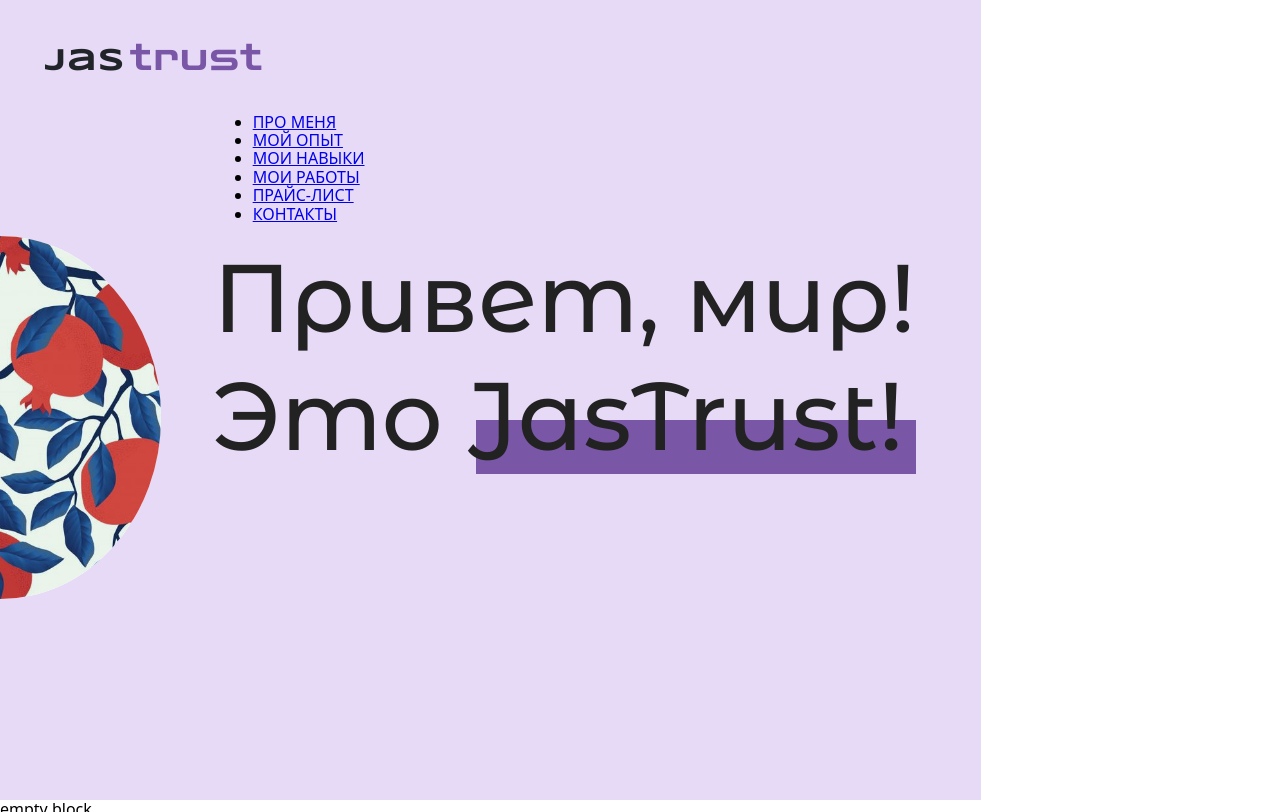
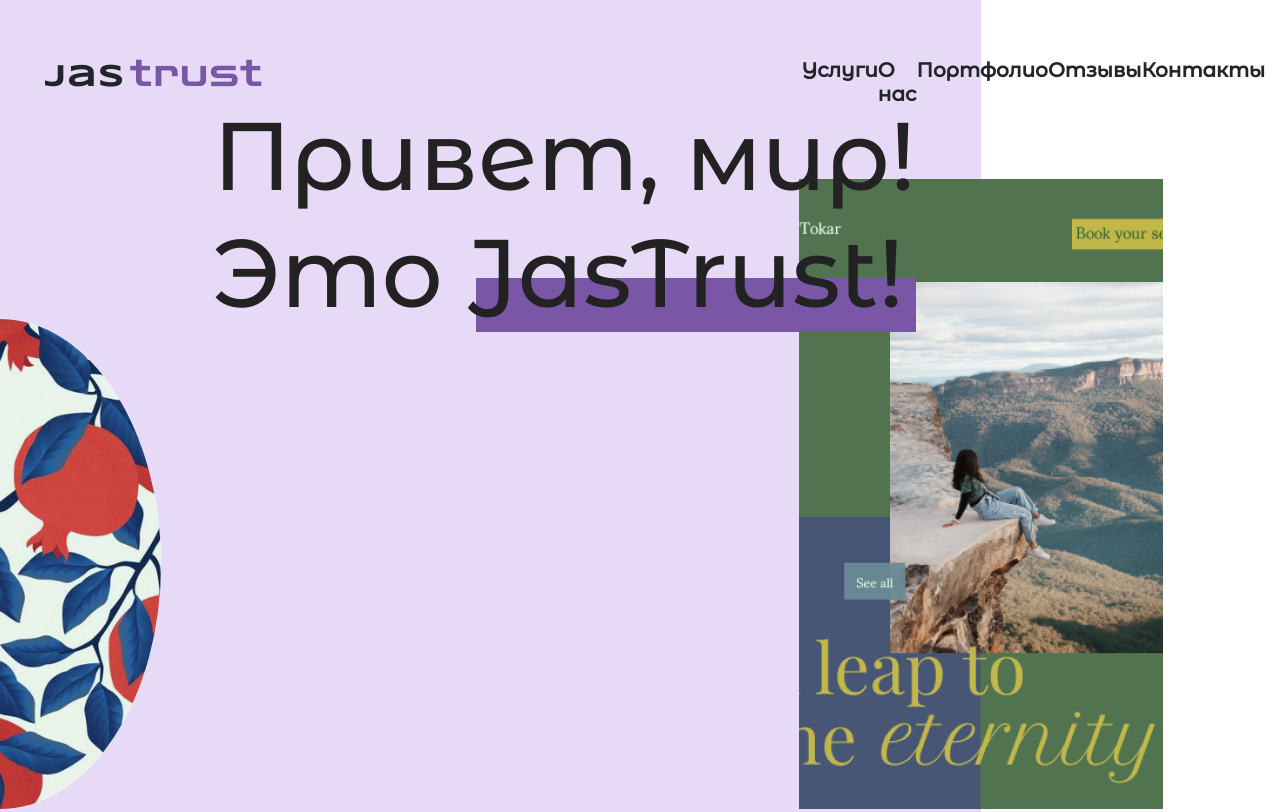
Before and after one commit to vbogdanov9/startapp2, a website: page src/index.html in a window 1280 px wide. Shown: the top 812 px of the page. Drawn offline with Linux system fonts and the light colour scheme.

Commit message:
add menu and main picture

```diff
--- a/src/index.html
+++ b/src/index.html
@@ -10,16 +10,15 @@
   </head>
   <body>
     <section class="hero-iteration-4">
-      <nav>
-          <ul class="menu">
-            <li class="menu__link"><a href="#">ПРО МЕНЯ</a></li>
-            <li class="menu__link"><a href="#">МОЙ ОПЫТ</a></li>
-            <li class="menu__link"><a href="#">МОИ НАВЫКИ</a></li>
-            <li class="menu__link"><a href="#">МОИ РАБОТЫ</a></li>
-            <li class="menu__link"><a href="#">ПРАЙС-ЛИСТ</a></li>
-            <li class="menu__link"><a href="#">КОНТАКТЫ</a></li>
-          </ul>
-        </nav>
+      <nav class="menu">
+        <ul >
+          <li class="menu__link"><a href="#">Услуги</a></li>
+          <li class="menu__link"><a href="#">О нас</a></li>
+          <li class="menu__link"><a href="#">Портфолио</a></li>
+          <li class="menu__link"><a href="#">Отзывы</a></li>
+          <li class="menu__link"><a href="#">Контакты</a></li>
+        </ul>
+      </nav>
       <picture class="granat">
         <!-- <source
             media="(max-width: 576px)"
@@ -27,6 +26,14 @@
           />
           <source media="(min-width: 577px)" srcset="img/main_photo.jpg" /> -->
         <img src="images/granats.jpg" alt="granat" />
+      </picture>
+            <picture class="main-picture">
+        <!-- <source
+            media="(max-width: 576px)"
+            srcset="img/main_photo_300_340.jpg"
+          />
+          <source media="(min-width: 577px)" srcset="img/main_photo.jpg" /> -->
+        <img src="images/Main_picture.png" alt="Main_picture" />
       </picture>
       <div class="logo">
         <div class="jas">jas</div>
--- a/src/sass/blocks/_hero-iteration-4.scss
+++ b/src/sass/blocks/_hero-iteration-4.scss
@@ -2,10 +2,53 @@
 
 .hero-iteration-4 {
   position: relative;
-  min-height: 100vh;
+  min-height: 1080px;
+  // min-height: 100vh;
   margin-right: 23.38541667%;
   padding: 7.552083333% 16.61458333% 0;
   background-color: var(--hero-bg-color, #e7daf7);
+  .main-picture {
+    display: block;
+    position: absolute;
+    // на макете высота 630	, а весь экран 1080, то есть  58.33333333%
+    height: 58.33333333%;
+
+    //на макете ширина 546 . а  ширина полная 1472 , 546*100/1472 = 37.0923913%
+    width: 37.0923913%;
+
+    top: 16.57407407%;
+    left: 81.45380435%;
+    img {
+      height: 100%;
+      width: 100%;
+      display: block;
+      object-fit: cover;
+    }
+  }
+  .menu {
+    position: absolute;
+    top: 5.37037037%;
+    left: 81.72554348%;
+    width: 44.42934783%;
+    ul {
+      margin: 0;
+      padding: 0;
+      display: flex;
+      justify-content: space-between;
+      list-style-type: none;
+    }
+    &__link a {
+      color: var(--logo-jas-color, #212529);
+      text-decoration: none;
+      font-family: Montserrat Alternates;
+      font-size: 20px;
+      font-weight: 600;
+      line-height: 24.38px;
+      // text-align: right;
+      // text-underline-position: from-font;
+      // text-decoration-skip-ink: none;
+    }
+  }
   .logo {
     position: absolute;
     left: 4.07885792%;
@@ -38,6 +81,7 @@
       background-color: var(--logo-trust-color, #7956a6);
     }
   }
+
   .granat {
     display: block;
     position: absolute;
@@ -45,7 +89,7 @@
     // на макете высота 490, а весь экран 1080, то есть высота будет 45.37037037%
     height: 45.37037037%;
 
-    //на макете ширина 483 . а поная ширина 1472 в процентах это 32.8125
+    //на макете ширина 483 . а полная ширина (1920 25.15625 %), с учетом марджин 1472 32.8125%
     width: 32.8125%;
 
     // на макете сверху отступ 319 а вся высота 1080, в процентах это 29.53703704
```
Also changed, not shown: dist/css/style.min.css, dist/index.html, src/css/style.min.css.
